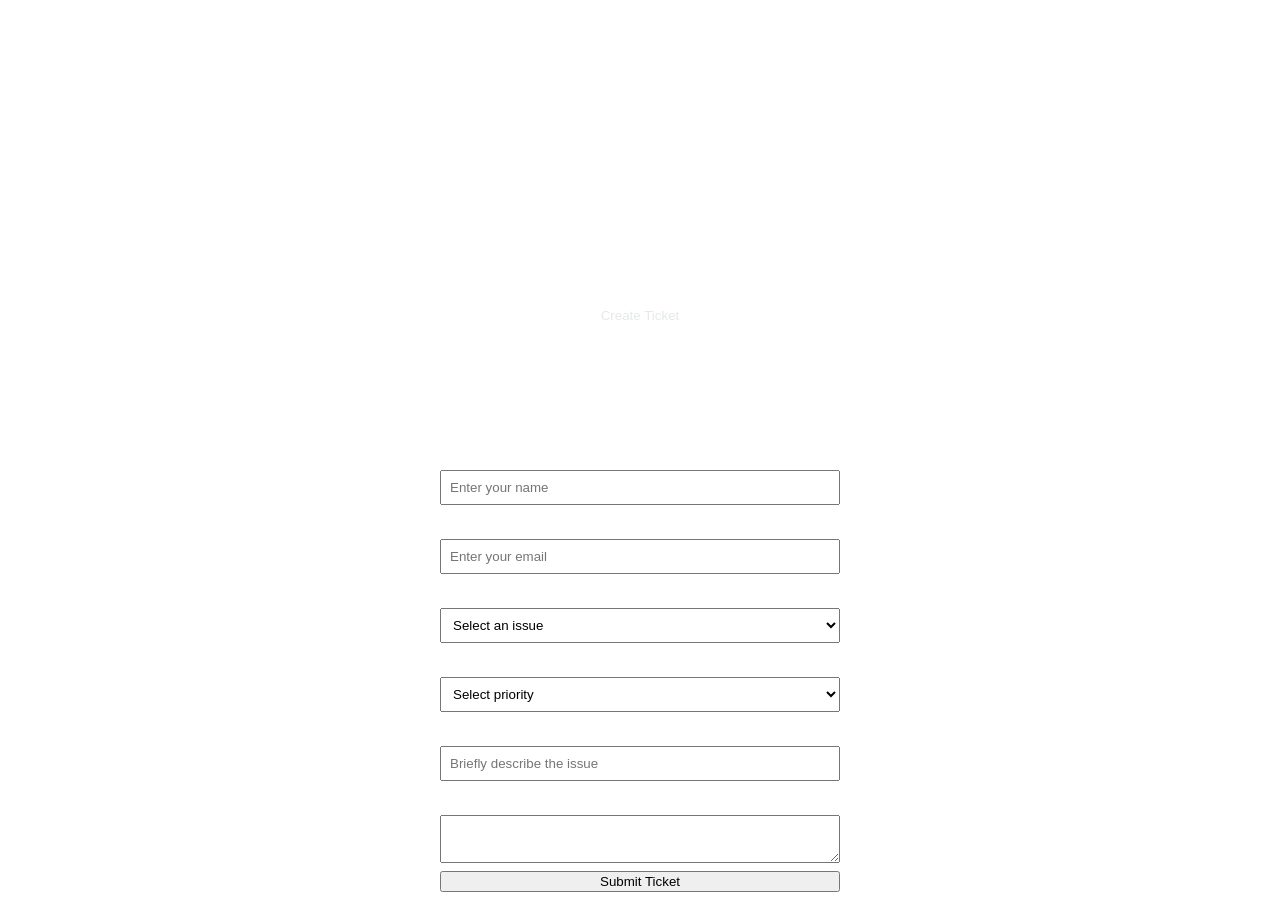
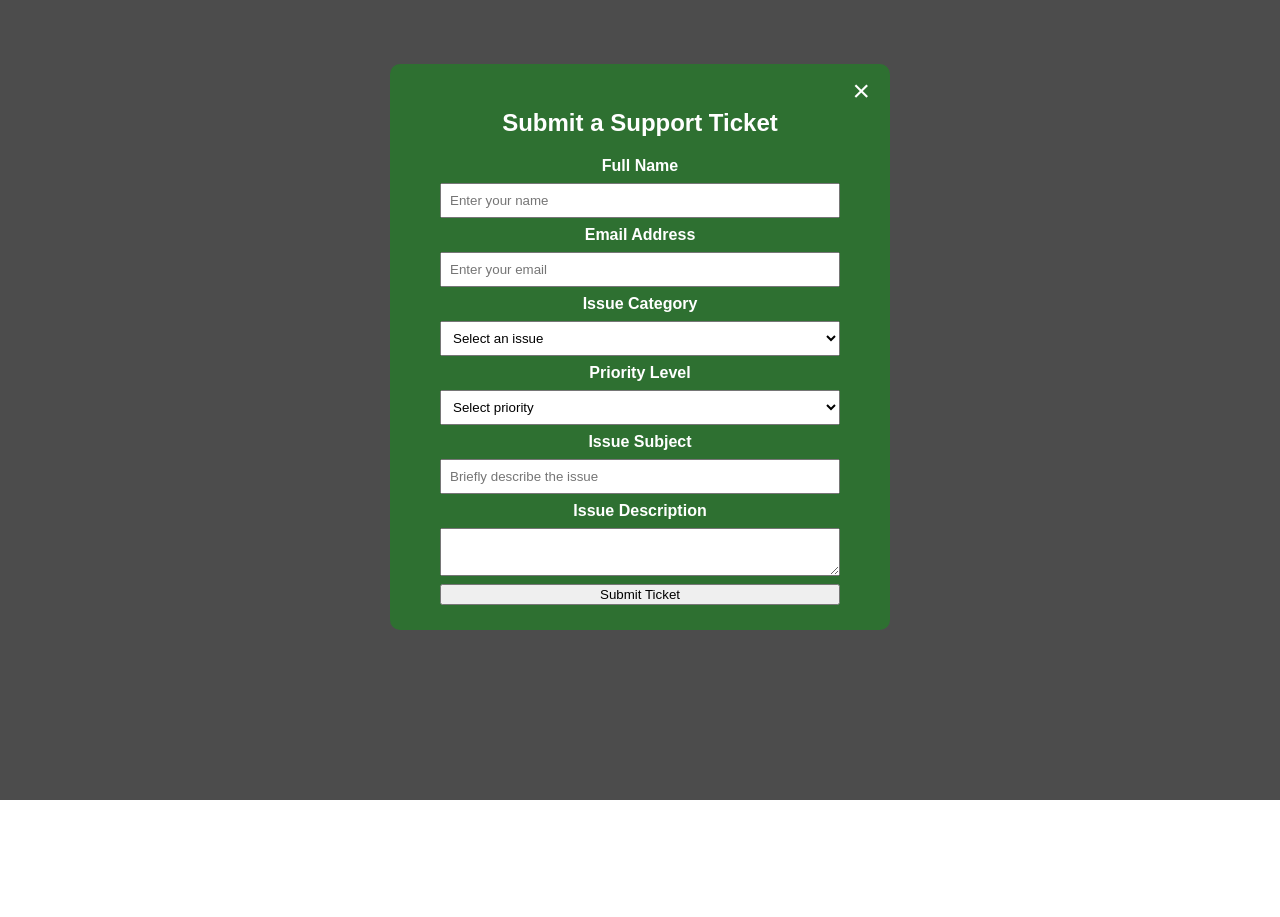
Before and after one commit to Tomster1-cmd/CWEB-280-Project, a website: page front-end/index.html in a window 1280 px wide. Both pictures are taken after a click on the button "Create Ticket". After the commit the page ends 820 px from the top, so only its background shows below. Drawn offline with Linux system fonts and the light colour scheme; files whose address does not match are found by name.

Commit message:
Add popup styles to Lettuce Helpdesk.css
Added styles for popup and popup content.

```diff
--- a/Lettuce Helpdesk.css
+++ b/Lettuce Helpdesk.css
@@ -103,3 +103,39 @@ body
     padding: 25px;
     box-sizing: border-box;
 }
+
+
+.popup
+{
+    display: none;
+    position: fixed;
+    z-index: 1000;
+    left: 0;
+    top: 0;
+    width: 100%;
+    height: 100%;
+    overflow: auto;
+    background-color: rgba(0, 0, 0, 0.7);
+}
+
+.popup-content
+{
+    background-color: #2e7031;
+    width: 90%;
+    max-width: 500px;
+    margin: 5% auto;
+    padding: 25px;
+    border-radius: 10px;
+    box-sizing: border-box;
+    position: relative;
+}
+
+.close
+{
+    position: absolute;
+    right: 20px;
+    top: 10px;
+    font-size: 30px;
+    cursor: pointer;
+    color: white;
+}
```
